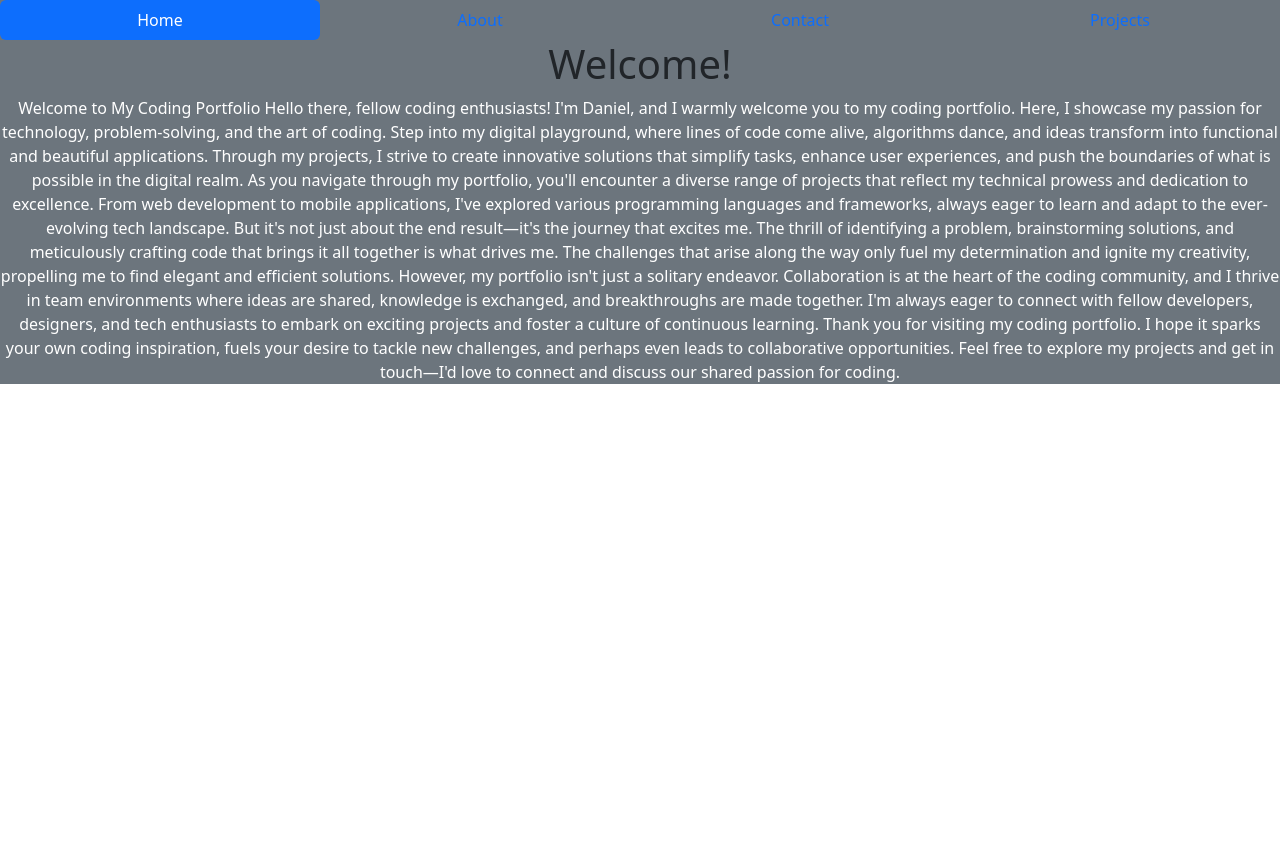
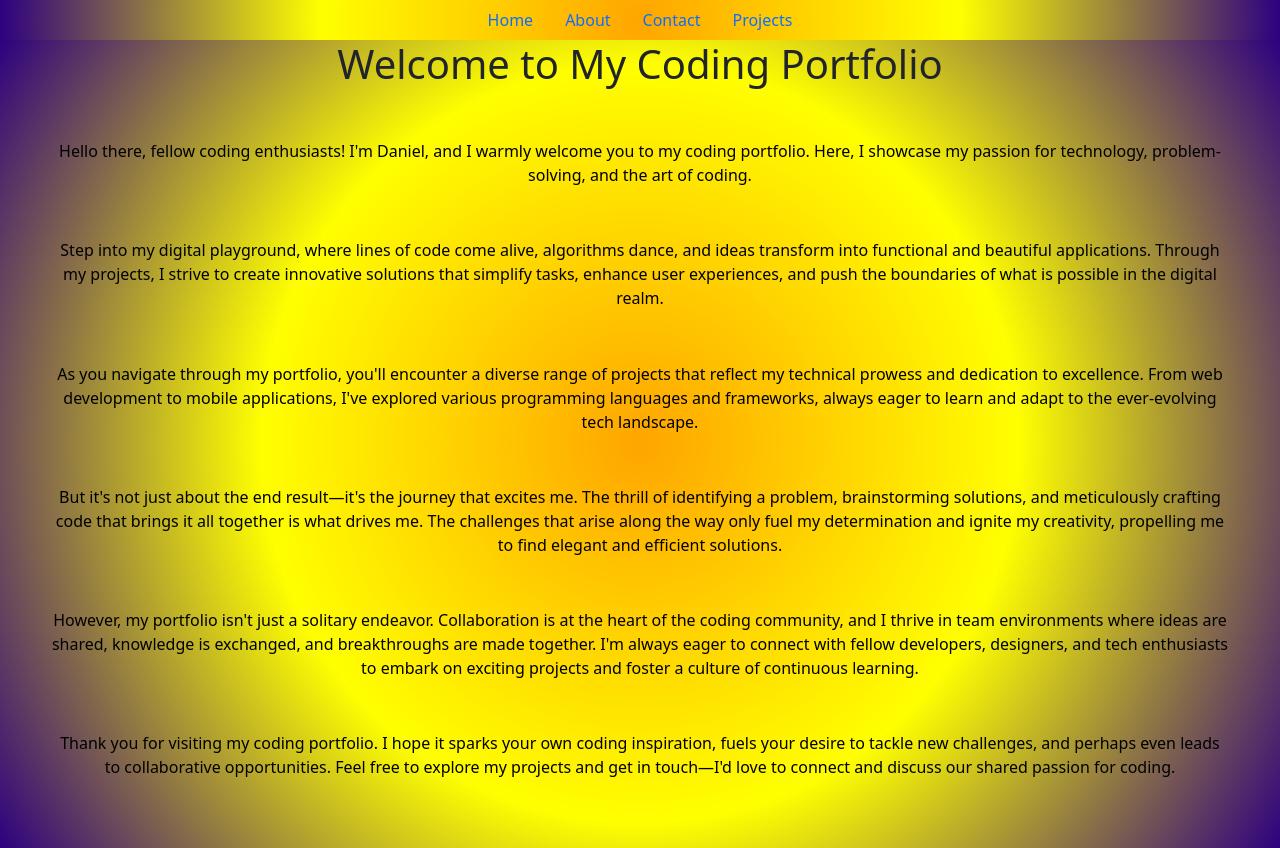
Before and after one commit to DanielkKostich/react_portfolio, a React (Create React App) app in the folder 00portfolio/: page / in a window 1280 px wide. Before the commit the page ends 800 px from the top, so only its background shows below. Built offline with nearby package versions, Linux system fonts and the light colour scheme.

Commit message:
added styling

```diff
--- a/00portfolio/src/App.js
+++ b/00portfolio/src/App.js
@@ -1,8 +1,11 @@
 import React from "react";
 import Container from "./components/container";
+import './style.css'
 
-const App = () =><div class="bg-secondary">
-     <Container />
-</div>;
+const App = () => (
+
+      <Container />
+
+  );
 
 export default App;
--- a/00portfolio/src/components/Navbar.js
+++ b/00portfolio/src/components/Navbar.js
@@ -2,17 +2,17 @@ import React from 'react';
 
 export default function Nav({ currentPage, handlePageChange }) {
   return (
-    <ul className="nav nav-pills nav-justified">
-      <li className="nav-item">
-        <a
+    <ul className="nav ">
+       <li >
+       <a
           href="#home"
           onClick={() => handlePageChange('Home')}
                    className={currentPage === 'Home' ? 'nav-link active' : 'nav-link'}
         >
-          Home
+       Home
         </a>
       </li>
-      <li className="nav-item">
+      <li >
         <a
           href="#about"
           onClick={() => handlePageChange('About')}
@@ -21,7 +21,7 @@ export default function Nav({ currentPage, handlePageChange }) {
           About
         </a>
       </li>
-      <li className="nav-item">
+      <li >
         <a
           href="#contact"
           onClick={() => handlePageChange('Contact')}
@@ -30,7 +30,7 @@ export default function Nav({ currentPage, handlePageChange }) {
           Contact
         </a>
       </li>
-      <li className="nav-item">
+      <li>
         <a
           href="#projects"
           onClick={() => handlePageChange('Projects')}
--- a/00portfolio/src/components/pages/About.js
+++ b/00portfolio/src/components/pages/About.js
@@ -2,21 +2,26 @@ import React from 'react';
 
 export default function About() {
   return (
-    <div class="jumbotron text-center" >
+    <div class="jumbotron text-center home" >
       <h1>About Page</h1>
-      <p class="bg-info">
+      <p className = 'para'>
       Hello, I'm Daniel, a passionate and dedicated coder on a quest to turn ideas into reality through the power of technology. I believe that coding is a language of innovation, a means to bring imagination to life and shape the world around us.
 
 From a young age, I've been captivated by the endless possibilities of programming. What began as a curiosity quickly evolved into a full-blown passion. I immersed myself in the world of coding, constantly challenging myself to learn new languages, frameworks, and techniques. The thrill of solving complex problems and creating elegant solutions has kept me hooked ever since.
 
-I thrive in the dynamic and ever-changing landscape of technology. With each project, I push my boundaries, continuously expanding my skill set and staying up-to-date with the latest trends and advancements. Web development, mobile applications, and software engineering are my areas of expertise, and I'm always excited to embrace new challenges that come my way.
+I thrive in the dynamic and ever-changing landscape of technology.
+</p>
+<p className = 'para'> With each project, I push my boundaries, continuously expanding my skill set and staying up-to-date with the latest trends and advancements. Web development, mobile applications, and software engineering are my areas of expertise, and I'm always excited to embrace new challenges that come my way.
 
-Beyond the lines of code, I value creativity and user-centric design. I believe that a great application not only functions flawlessly but also delivers an exceptional user experience. I strive to craft intuitive and visually appealing interfaces that make a lasting impression on users.
+Beyond the lines of code, I value creativity and user-centric design. I believe that a great application not only functions flawlessly but also delivers an exceptional user experience. I strive to craft intuitive and visually appealing interfaces that make a lasting impression on users.</p>
+<p className = 'para'>
 
-Collaboration is an essential part of my coding journey. I love working with talented individuals who share a common passion for innovation and problem-solving. Together, we can bring diverse perspectives to the table, spark ideas, and build remarkable products that make a difference in people's lives.
+Collaboration is an essential part of my coding journey. I love working with talented individuals who share a common passion for innovation and problem-solving. Together, we can bring diverse perspectives to the table, spark ideas, and build remarkable products that make a difference in people's lives.</p>
+<p className = 'para'>
 
-When I'm not coding, you can find me immersed in the latest tech blogs, attending hackathons, or tinkering with new projects. I believe in the power of continuous learning and constantly seek ways to expand my knowledge and stay at the forefront of the ever-evolving tech landscape.
+When I'm not coding, you can find me immersed in the latest tech blogs or tinkering with new projects. I believe in the power of continuous learning and constantly seek ways to expand my knowledge and stay at the forefront of the ever-evolving tech landscape.</p>
 
+<p className = 'para'>
 Thank you for visiting my portfolio and taking the time to get to know me. I invite you to explore my projects and witness the culmination of my dedication, skills, and creative drive. If you're interested in collaboration or have any questions, please don't hesitate to reach out—I'm always excited to connect with like-minded individuals and embark on new coding adventures.
 
 
--- a/00portfolio/src/components/pages/Contact.js
+++ b/00portfolio/src/components/pages/Contact.js
@@ -2,12 +2,15 @@ import React from 'react';
 
 export default function Contact() {
   return (
-    <div class="jumbotron text-center">
+    <div class="jumbotron text-center home">
       <h1>Contact Page</h1>
-      <ul class="list-unstyled" >
+      <ul class="list-unstyled para" >
         <li><a href="https://github.com/DanielkKostich">My GitHub Profile!!!</a> </li>
         <br></br>
-        <li><a href="mailto:d.kostich@yahoo.com"  class="btn btn-primary">Email Me</a></li>
+        <li><a href="https://www.linkedin.com/mynetwork/">Linkedin</a> </li>
+        <br></br>
+        <li><a href="mailto:d.kostich@yahoo.com" >Email Me</a></li>
+
       </ul>
     </div>
   );
--- a/00portfolio/src/components/pages/Home.js
+++ b/00portfolio/src/components/pages/Home.js
@@ -2,23 +2,23 @@ import React from 'react';
 
 export default function Home() {
   return (
-    <div class="jumbotron text-center">
+    <div class="jumbotron text-center home ">
       <div  class="">
-      <h1 >Welcome!</h1>
-      <p className="bg-secondary text-white">
-      Welcome to My Coding Portfolio
+      <h1 className = '' >Welcome to My Coding Portfolio</h1>
+      <p className = 'para'>
 
-Hello there, fellow coding enthusiasts! I'm Daniel, and I warmly welcome you to my coding portfolio. Here, I showcase my passion for technology, problem-solving, and the art of coding.
 
-Step into my digital playground, where lines of code come alive, algorithms dance, and ideas transform into functional and beautiful applications. Through my projects, I strive to create innovative solutions that simplify tasks, enhance user experiences, and push the boundaries of what is possible in the digital realm.
+Hello there, fellow coding enthusiasts! I'm Daniel, and I warmly welcome you to my coding portfolio. Here, I showcase my passion for technology, problem-solving, and the art of coding.</p>
 
-As you navigate through my portfolio, you'll encounter a diverse range of projects that reflect my technical prowess and dedication to excellence. From web development to mobile applications, I've explored various programming languages and frameworks, always eager to learn and adapt to the ever-evolving tech landscape.
+<p className = 'para'> Step into my digital playground, where lines of code come alive, algorithms dance, and ideas transform into functional and beautiful applications. Through my projects, I strive to create innovative solutions that simplify tasks, enhance user experiences, and push the boundaries of what is possible in the digital realm.</p>
 
-But it's not just about the end result—it's the journey that excites me. The thrill of identifying a problem, brainstorming solutions, and meticulously crafting code that brings it all together is what drives me. The challenges that arise along the way only fuel my determination and ignite my creativity, propelling me to find elegant and efficient solutions.
+<p className = 'para'>As you navigate through my portfolio, you'll encounter a diverse range of projects that reflect my technical prowess and dedication to excellence. From web development to mobile applications, I've explored various programming languages and frameworks, always eager to learn and adapt to the ever-evolving tech landscape.</p>
 
-However, my portfolio isn't just a solitary endeavor. Collaboration is at the heart of the coding community, and I thrive in team environments where ideas are shared, knowledge is exchanged, and breakthroughs are made together. I'm always eager to connect with fellow developers, designers, and tech enthusiasts to embark on exciting projects and foster a culture of continuous learning.
+<p className = 'para'>But it's not just about the end result—it's the journey that excites me. The thrill of identifying a problem, brainstorming solutions, and meticulously crafting code that brings it all together is what drives me. The challenges that arise along the way only fuel my determination and ignite my creativity, propelling me to find elegant and efficient solutions.</p>
 
-Thank you for visiting my coding portfolio. I hope it sparks your own coding inspiration, fuels your desire to tackle new challenges, and perhaps even leads to collaborative opportunities. Feel free to explore my projects and get in touch—I'd love to connect and discuss our shared passion for coding.
+<p className = 'para'>However, my portfolio isn't just a solitary endeavor. Collaboration is at the heart of the coding community, and I thrive in team environments where ideas are shared, knowledge is exchanged, and breakthroughs are made together. I'm always eager to connect with fellow developers, designers, and tech enthusiasts to embark on exciting projects and foster a culture of continuous learning.</p>
+
+<p className = 'para'> Thank you for visiting my coding portfolio. I hope it sparks your own coding inspiration, fuels your desire to tackle new challenges, and perhaps even leads to collaborative opportunities. Feel free to explore my projects and get in touch—I'd love to connect and discuss our shared passion for coding.
 
 
       </p>
--- a/00portfolio/src/components/pages/Projects.js
+++ b/00portfolio/src/components/pages/Projects.js
@@ -2,12 +2,14 @@ import React from 'react';
 
 export default function Projects() {
   return (
-    <div class="jumbotron text-center">
+    <div class="jumbotron text-center home">
       <h1>Projects</h1>
-      <ul class="list-unstyled">
+      <ul class="list-unstyled para">
         <li><a href="https://danielkkostich.github.io/Day-Scheduler/">Day Scheduler</a> </li>
+        <br></br>
         <li><a href="https://danielkkostich.github.io/random-password-generator/" >Simple Password Generator</a> </li>
-        <li><a href="www.google.com">Google</a> </li>
+        <br></br>
+        <li><a href="https://freshair.herokuapp.com/">Collaboration App</a> </li>
       </ul>
     </div>
   );
--- /dev/null
+++ b/00portfolio/src/style.css
@@ -0,0 +1,25 @@
+.nav {
+    background-image: radial-gradient(circle, orange, yellow, rgb(45, 0, 128));
+    justify-content: center;
+
+}
+
+.home {
+    height: 101vh;
+    background-image: radial-gradient(circle, orange, yellow, rgb(45, 0, 128));
+
+}
+
+.para {
+    color: rgb(0, 0, 0);
+    margin: 4%;
+}
+
+a:hover {
+    color: rgb(0, 0, 0);
+}
+
+
+a:active {
+    color: red;
+}
```
